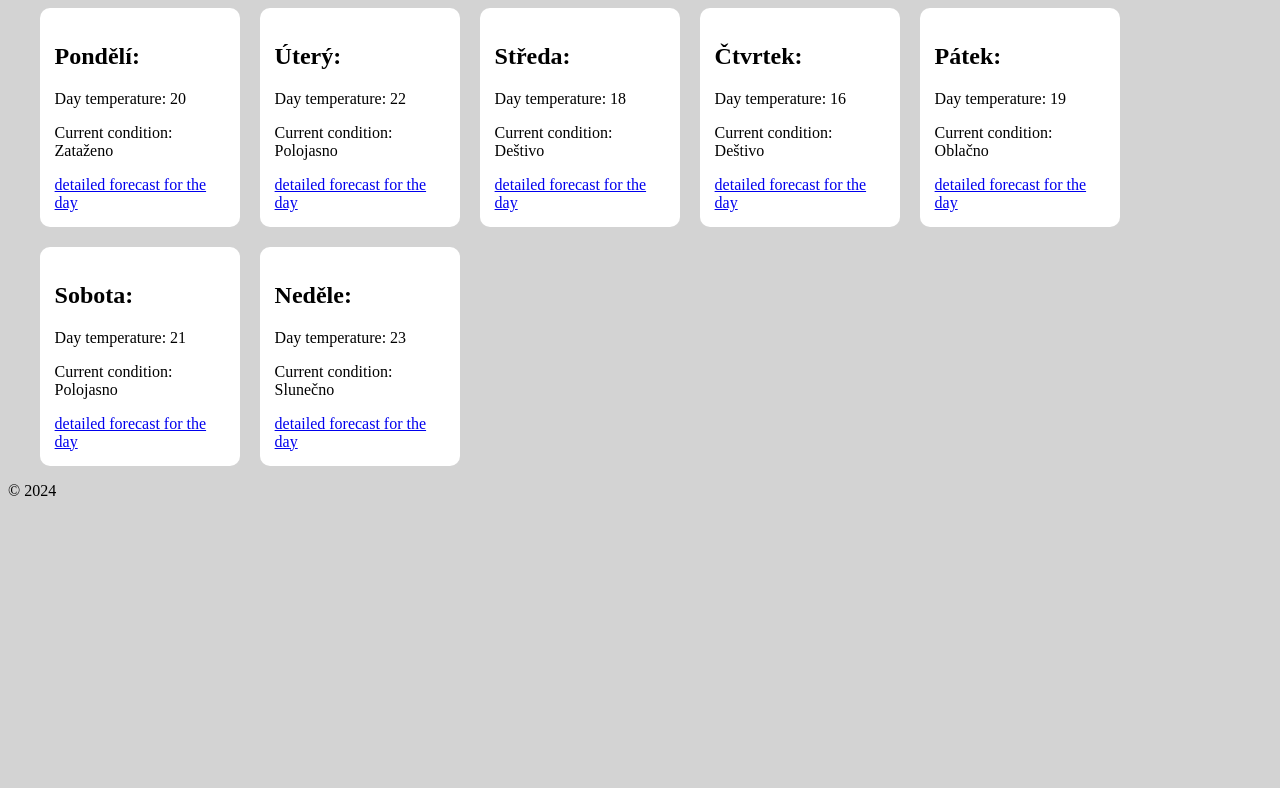
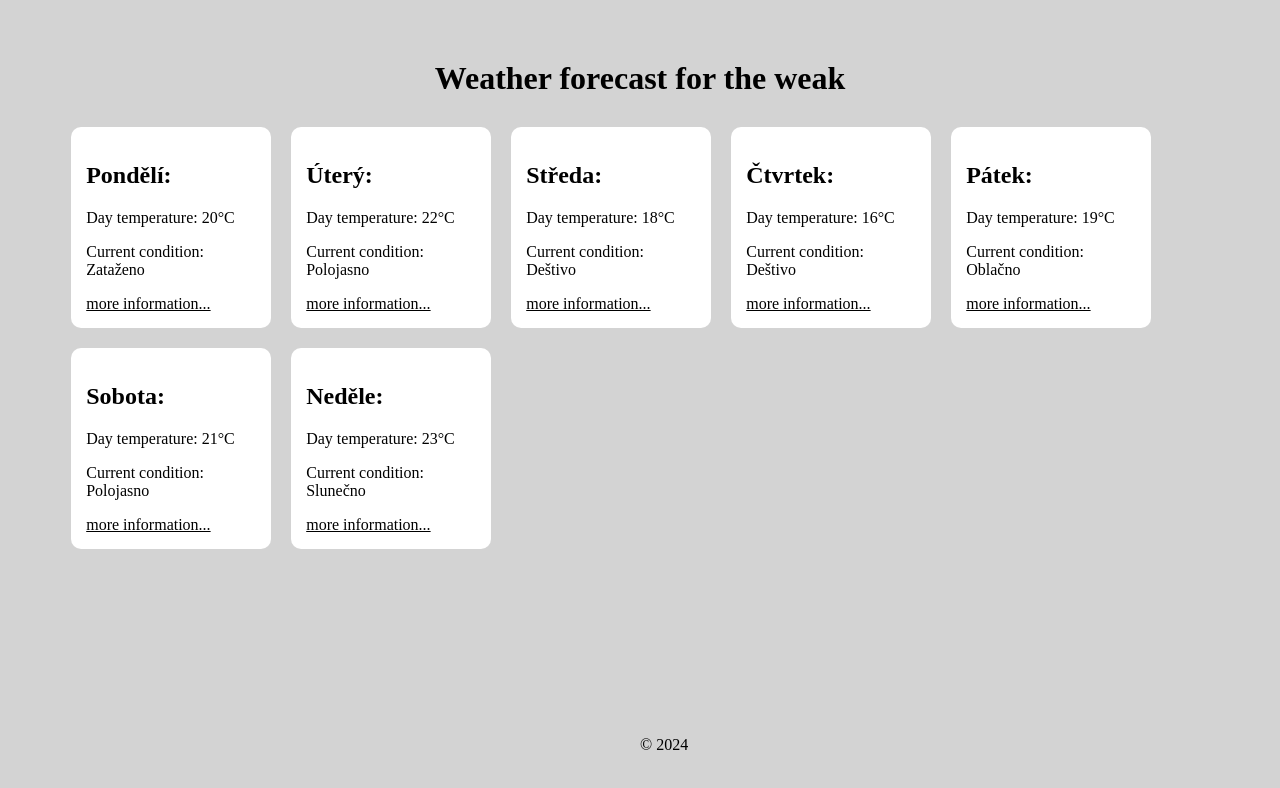
Before and after one commit to olena-ho/cviceni-pocasi, a plain HTML site: page index.html in a window 1280 px wide. Drawn offline with Linux system fonts and the light colour scheme.

Commit message:
functionality done, design can be improved

```diff
--- a/detail.js
+++ b/detail.js
@@ -93,7 +93,6 @@ const predpoved = [
  ];
 
 const currentDay = window.location.hash.slice(1);
-console.log(currentDay)
 
 const currentDayData = predpoved.find((dayWeather) => dayWeather.id === currentDay)
 
@@ -101,6 +100,11 @@ const detailObject = document.querySelector('.detail')
 console.log(currentDayData.den)
 detailObject.innerHTML = `
   <h1>${currentDayData.den}</h1>
+  <p>Prediction: ${currentDayData.popis_pocasi}</p>
   <p>Morning temperature: ${currentDayData.ranni_teplota}&deg;C</p>
+  <p>Afternoon temperature: ${currentDayData.odpoledni_teplota}&deg;C</p>
+  <p>Evening temperature: ${currentDayData.vecerni_teplota}&deg;C</p>
+  <p>Current condition: ${currentDayData.stav_pocasi}</p>
+  <p>Pressure: ${currentDayData.tlak}</p>
 `
 //Na stránce se zobrazí název dne, teploty ráno, odpoledne a večer, stav jako zataženo, déšť apod., vlhkost, tlak a slovní popis počasí.
--- a/index.html
+++ b/index.html
@@ -8,6 +8,7 @@
   <script type="module" src="./index.js"></script>
 </head>
 <body>
+  <h1 class="main-title">Weather forecast for the weak</h1>
   <main  class="main">
     <div class="day">
     </div>
--- a/index.js
+++ b/index.js
@@ -98,8 +98,8 @@ predpoved.forEach((dayWeather, index) => {
 const dayShortInfo = dayShortInfos[index];
   dayShortInfo.innerHTML = `
   <h2>${dayWeather.den}:</h2>
-  <p>Day temperature: ${dayWeather.denni_teplota}</p>
+  <p>Day temperature: ${dayWeather.denni_teplota}&deg;C</p>
   <p>Current condition: ${dayWeather.stav_pocasi}</p>
-  <a href="./detail.html#${dayWeather.id}">detailed forecast for the day</a>
+  <a href="./detail.html#${dayWeather.id}">more information...</a>
   `
 })
--- a/style.css
+++ b/style.css
@@ -4,14 +4,19 @@
 
 body {
   background-color: lightgray;
+  margin-top: 60px;
 }
+
+.main-title {
+  text-align: center;
+}
+
 .main {
-  margin: 0;
   display: flex;
   flex-wrap: wrap;
   gap: 20px;
-  width: 95%;
-  margin: 0 auto;
+  width: 90%;
+  margin: 30px auto;
 }
 
 .day {
@@ -21,8 +26,16 @@ body {
   padding: 15px;
 }
 
+.day a {
+  color: black;
+}
+
 footer {
   display: block;
+  text-align: center;
+  position: fixed;
+  bottom: 30px;
+  left: 50%;
 }
 
 .detail {
```
